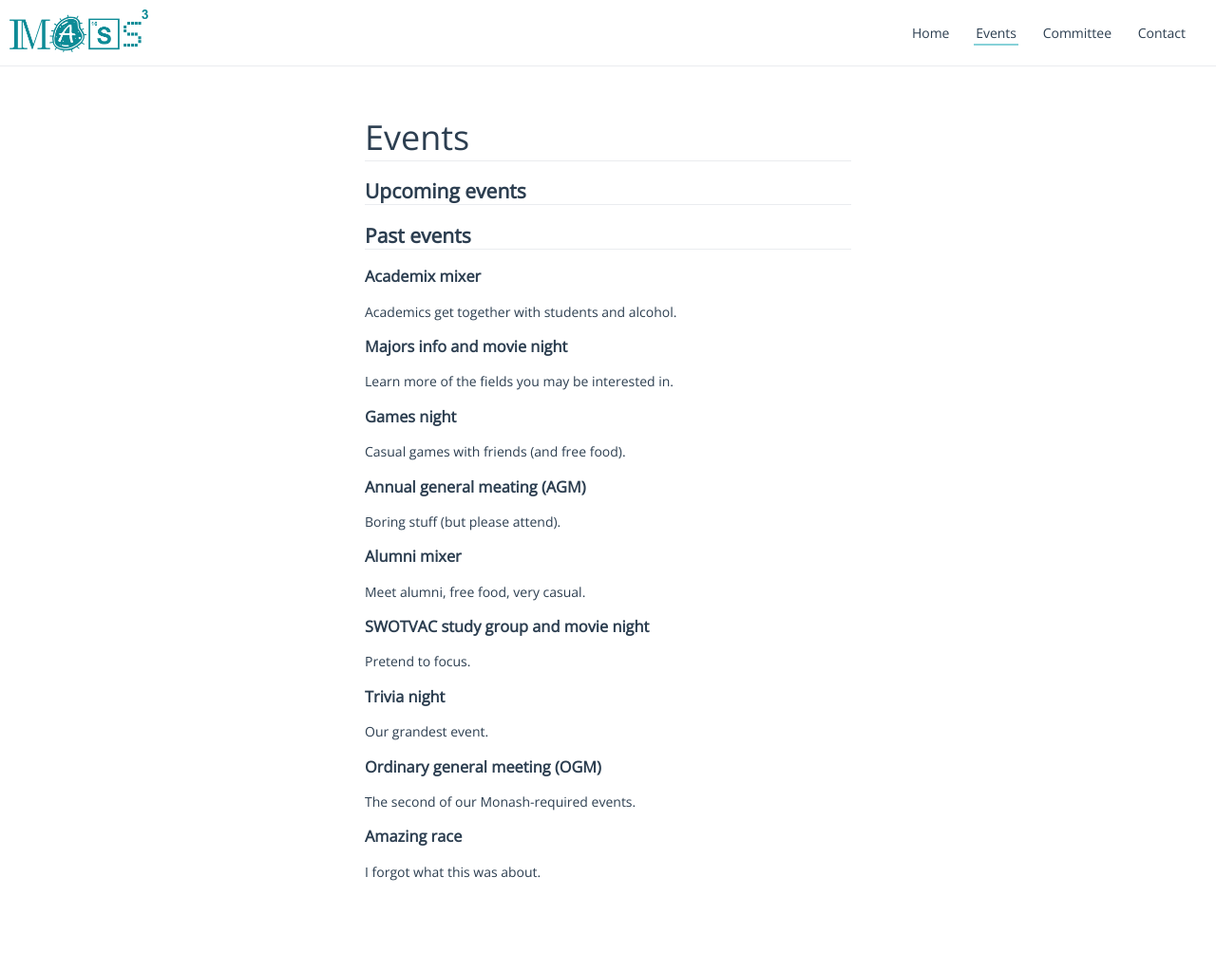
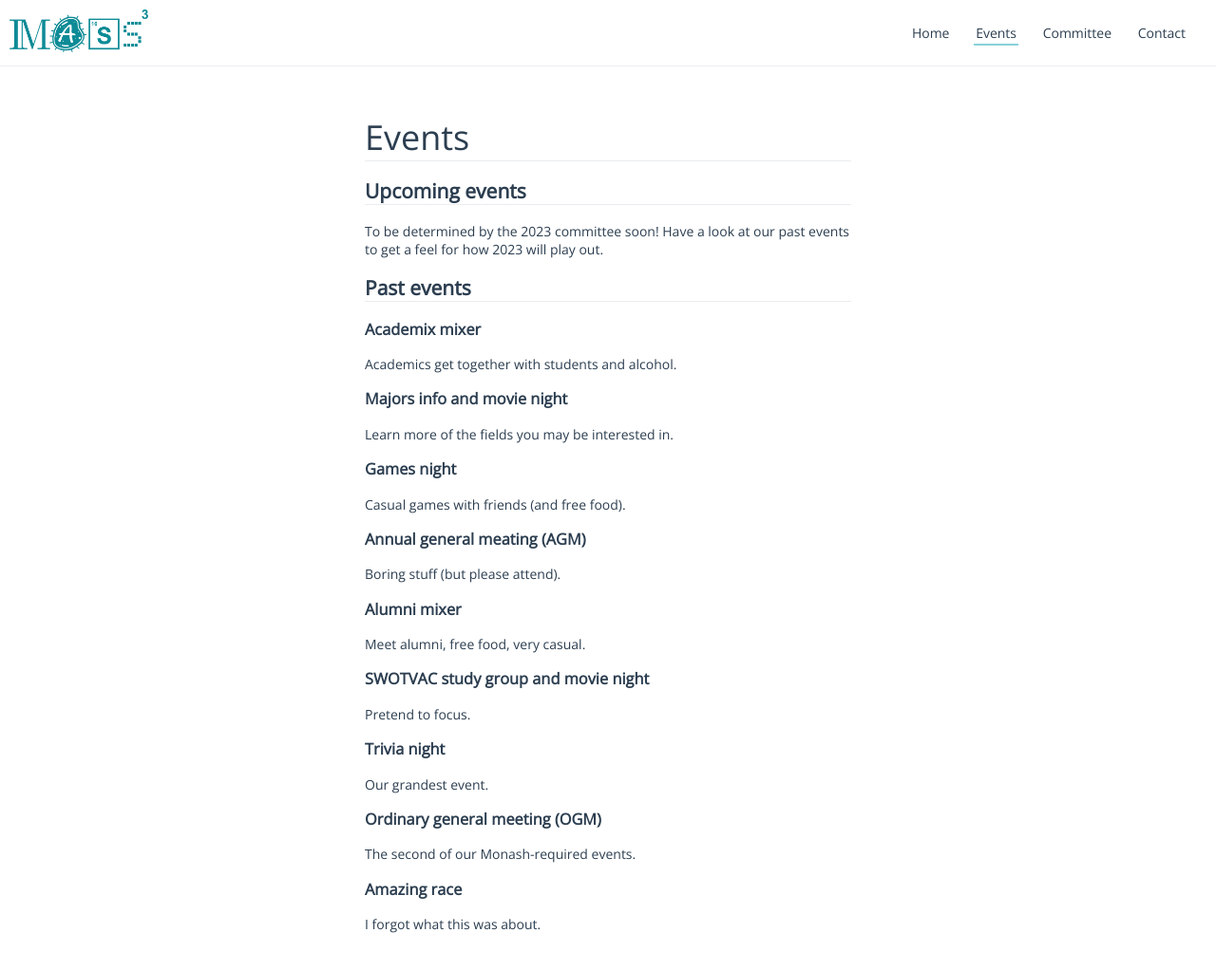
Before and after one commit to masscubed/masscubed.com, a Jekyll site: the page events/index.html, which Jekyll copies as it is, in a window 1280 px wide and 1047 px high. Shown: the top 1022 px of the window at 95% size. Built offline with Jekyll 4.4.1, drawn with Linux system fonts in a browser that asks for light colours.

Commit message:
Added info under Upcoming Events

```diff
--- a/events/index.html
+++ b/events/index.html
@@ -33,6 +33,8 @@
       <h2 class="bottom-horizontal">
         Upcoming events
       </h2>
+        To be determined by the 2023 committee soon! Have a look at our past
+        events to get a feel for how 2023 will play out.
       <h2 class="bottom-horizontal">
         Past events
       </h2>
```
